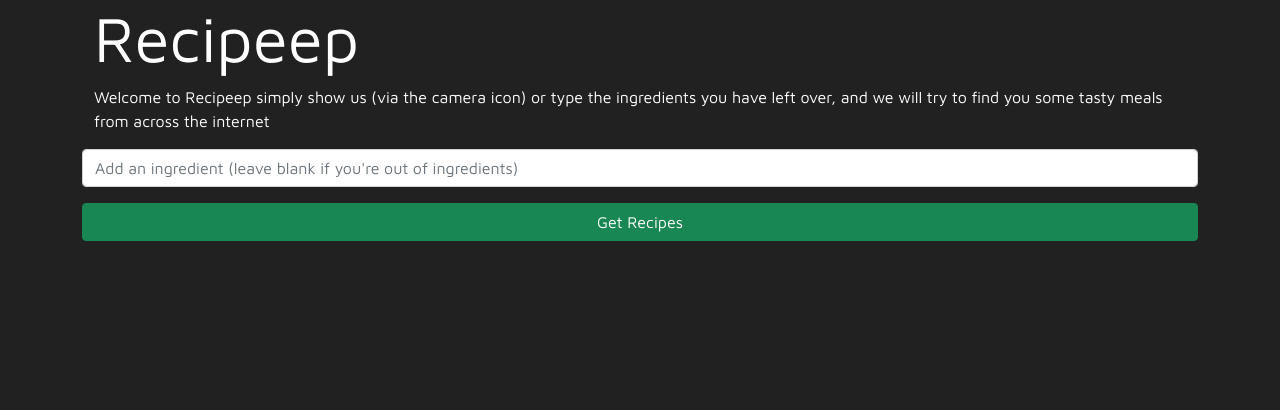
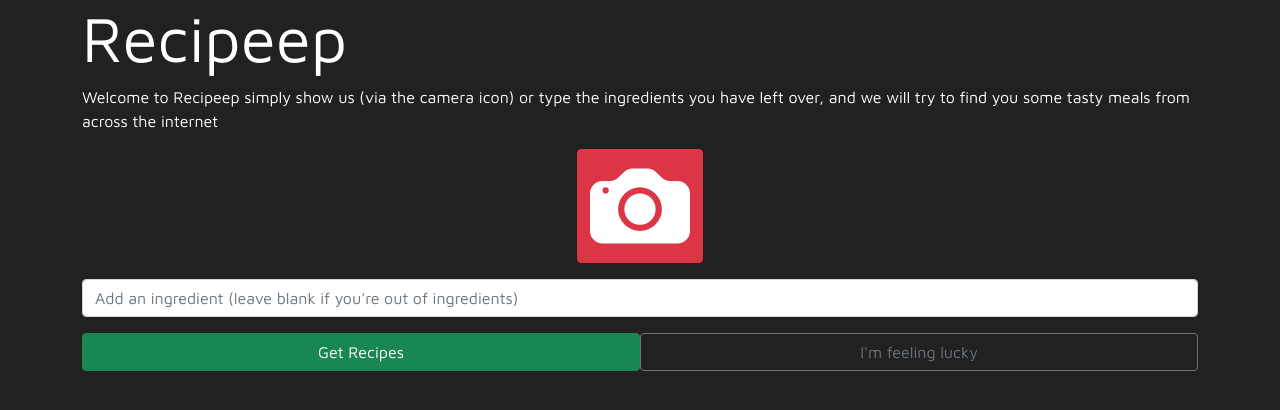
Before and after one commit to spoolean/ReciPeep, an ASP.NET Core app: page / in a window 1280 px wide. Shown: the top 410 px of the page. Run offline with ASP.NET Core 8, Linux system fonts and the light colour scheme.

Commit message:
Redesing and minor ui fixes (returns 10 feeling luckys)

```diff
--- a/ReciPeep/ReciPeep/Controllers/SpoonacularController.cs
+++ b/ReciPeep/ReciPeep/Controllers/SpoonacularController.cs
@@ -21,7 +21,7 @@ namespace ReciPeep.Controllers
             //variables for storing the url to call as well as the string to store the result
             HttpClient client = new HttpClient();
             string responseBody = @"{}";
-            string url = "https://api.spoonacular.com/recipes/random?apiKey=" + apiKey + "&number=1";
+            string url = "https://api.spoonacular.com/recipes/random?apiKey=" + apiKey + "&number=10";
 
             // Call asynchronous network methods in a try/catch block to handle exceptions.
             try
--- a/ReciPeep/ReciPeep/Views/Home/Index.cshtml
+++ b/ReciPeep/ReciPeep/Views/Home/Index.cshtml
@@ -11,9 +11,16 @@
     @* First 'page' *@
     <div v-if="!submitted" class="container">
 
-        <div class="container text-white">
-            <h3 class="display-3">Recipeep</h3>
-            <p>Welcome to Recipeep simply show us (via the camera icon) or type the ingredients you have left over, and we will try to find you some tasty meals from across the internet</p>
+        <h3 class="display-3 text-white">Recipeep</h3>
+        <p class="text-white">Welcome to Recipeep simply show us (via the camera icon) or type the ingredients you have left over, and we will try to find you some tasty meals from across the internet</p>
+
+        <div class="d-flex justify-content-center">
+            <button class="btn btn-danger mb-3">
+                <svg xmlns="http://www.w3.org/2000/svg" width="100" height="100" fill="currentColor" class="bi bi-camera-fill" viewBox="0 0 16 16">
+                    <path d="M10.5 8.5a2.5 2.5 0 1 1-5 0 2.5 2.5 0 0 1 5 0z" />
+                    <path d="M2 4a2 2 0 0 0-2 2v6a2 2 0 0 0 2 2h12a2 2 0 0 0 2-2V6a2 2 0 0 0-2-2h-1.172a2 2 0 0 1-1.414-.586l-.828-.828A2 2 0 0 0 9.172 2H6.828a2 2 0 0 0-1.414.586l-.828.828A2 2 0 0 1 3.172 4H2zm.5 2a.5.5 0 1 1 0-1 .5.5 0 0 1 0 1zm9 2.5a3.5 3.5 0 1 1-7 0 3.5 3.5 0 0 1 7 0z" />
+                </svg>
+            </button>
         </div>
 
         <div class="container">
@@ -25,23 +32,22 @@
                        placeholder="Add an ingredient (leave blank if you're out of ingredients)"
                        ref="ingredientsElements">
             </div>
-
         </div>
 
         <div class="container">
             <div class="row">
-                <button class="btn btn-success flex-fill pl-3 pr-3" v-on:click="pushIngredients">Get Recipes</button>
+                <div class="col-6">
+                    <div class="row">
+                        <button class="btn btn-success" v-on:click="pushIngredients">Get Recipes</button>
                     </div>
                 </div>
-
-        @*<footer class="container-fluid">
-            <button class="btn btn-danger">
-                <svg xmlns="http://www.w3.org/2000/svg" width="100" height="100" fill="currentColor" class="bi bi-camera-fill" viewBox="0 0 16 16">
-                    <path d="M10.5 8.5a2.5 2.5 0 1 1-5 0 2.5 2.5 0 0 1 5 0z" />
-                    <path d="M2 4a2 2 0 0 0-2 2v6a2 2 0 0 0 2 2h12a2 2 0 0 0 2-2V6a2 2 0 0 0-2-2h-1.172a2 2 0 0 1-1.414-.586l-.828-.828A2 2 0 0 0 9.172 2H6.828a2 2 0 0 0-1.414.586l-.828.828A2 2 0 0 1 3.172 4H2zm.5 2a.5.5 0 1 1 0-1 .5.5 0 0 1 0 1zm9 2.5a3.5 3.5 0 1 1-7 0 3.5 3.5 0 0 1 7 0z" />
-                </svg>
-            </button>
-        </footer>*@
+                <div class="col-6">
+                    <div class="row">
+                        <button class="btn btn-outline-secondary" v-on:click="imFeelingLucky">I'm feeling lucky</button>
+                    </div>
+                </div>
+            </div>
+        </div>
 
     </div>
 
@@ -65,14 +71,24 @@
                     <img :src="recipe.image" class="card-img-top">
                     <div class="card-body bg-dark text-white">
                         <h5 class="card-title">{{recipe.title}}</h5>
-                        <h6 class="card-subtitle mb-2 text-muted" v-if="recipe.usedIngredients != null || recipe.usedIngredients != 'undefined'">You Have:</h6>
+                        <div v-if="!imfeelinglucky">
+                            <h6 class="card-subtitle mb-2 text-muted">You Have:</h6>
                             <ul>
                                 <li v-for="used in recipe.usedIngredients">{{ used.name }}</li>
                             </ul>
+                            <div v-if="recipe.missedIngredients.length">
                                 <h6 class="card-subtitle mb-2 text-muted">You're Missing: </h6>
                                 <ul>
                                     <li v-for="missing in recipe.missedIngredients">{{ missing.name }}</li>
                                 </ul>
+                            </div>
+                        </div>
+                        <div v-if="imfeelinglucky">
+                            <h6 class="card-subtitle mb-2 text-muted">Ingredients: </h6>
+                            <ul>
+                                <li v-for="ingredient in recipe.ingredients">{{ingredient.name}}</li>
+                            </ul>
+                        </div>
                     </div>
                     <div class="card-footer bg-dark border-0 p-0">
                         <a :href="recipe.sourceUrl" class="btn btn-primary col-12" target="_blank">Open Method</a>
--- a/ReciPeep/ReciPeep/wwwroot/css/site.css
+++ b/ReciPeep/ReciPeep/wwwroot/css/site.css
@@ -17,10 +17,10 @@ for details on configuring this project to bundle and minify static web assets.
     border: 16px solid #f3f3f3;
     border-radius: 50%;
     border-top: 16px solid #3498db;
-    left: calc(50% - 100px);
-    top: calc(50% - 100px);
-    width: 200px;
-    height: 200px;
+    left: calc(50% - 80px);
+    top: calc(50% - 80px);
+    width: 160px;
+    height: 160px;
     -webkit-animation: spin 2s linear infinite; /* Safari */
     animation: spin 2s linear infinite;
 }
--- a/ReciPeep/ReciPeep/wwwroot/js/site.js
+++ b/ReciPeep/ReciPeep/wwwroot/js/site.js
@@ -10,6 +10,7 @@ let vm = new Vue({
     data: function () {
         return {
             loading: false,
+            imfeelinglucky: false,
             submitted: false,
             vegetarian: false,
             vegan: false,
@@ -31,7 +32,8 @@ let vm = new Vue({
         },
 
         isNotNullOrWhitespace(input) {
-            if (typeof input !== 'undefined' || input != null) return true;
+            if (input !== 'undefined' || input != null || input.length > 0) { return true; }
+            else { return false; }
         },
 
         changeIngredients() {
@@ -48,8 +50,29 @@ let vm = new Vue({
             this.vegan = temp;
         },
 
+        imFeelingLucky() {
+            this.loading = true;
+            this.imfeelinglucky = true;
+
+            this.recipes = [];
+
+            fetch(`${window.location.origin}/spoonacular/feelinglucky`
+            ).then(response => {
+                if (!response.ok) {
+                    throw new Error("This dont work");
+                }
+                return response.json();
+            }).then(data => {
+                this.recipes = data;
+                this.loading = false;
+            }).catch(error => { alert(error); });
+
+            this.submitted = true;
+        },
+
         pushIngredients: function () {
             this.loading = true;
+            this.imfeelinglucky = false;
 
             this.recipes = [];
             this.stringifyIngredients = '';
```
Lines whose indentation alone changed are shown as unchanged.
